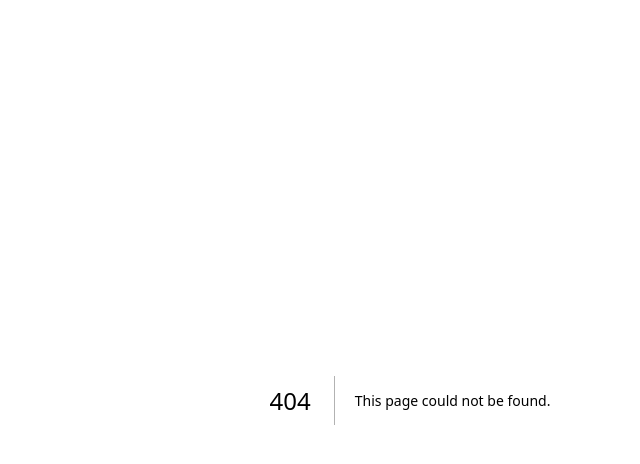
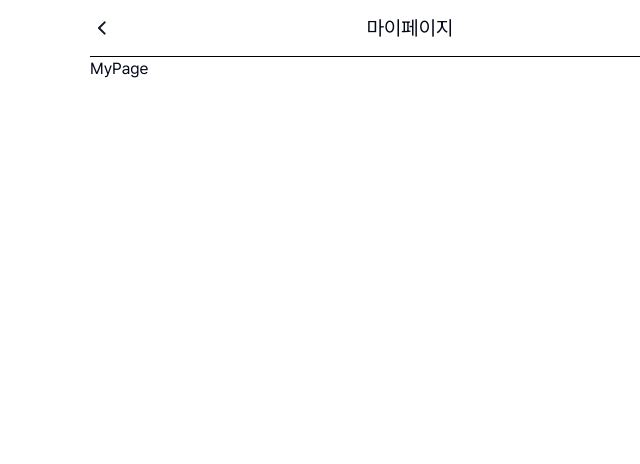
Before and after one commit to K-HTML-KNU/k-html-carbon-neutral, a Next.js app: page /mypage in a window 1280 px wide. Before the commit this address had no page. Shown: the top 464 px of the page, without its empty margins (230-870 px from the left). Built offline with nearby package versions, Linux system fonts and the light colour scheme.

Commit message:
[header] config header layout

```diff
--- /dev/null
+++ b/app/fridge/page.tsx
@@ -0,0 +1,7 @@
+export default function Fridge() {
+  return (
+    <div>
+      Fridge
+    </div>
+  )
+}
--- a/app/layout.tsx
+++ b/app/layout.tsx
@@ -1,5 +1,7 @@
 import type { Metadata } from 'next'
+
 import './globals.css'
+import Header from '@/components/Header'
 
 export const metadata: Metadata = {
   title: 'k-html carbon neutral',
@@ -13,7 +15,12 @@ export default function RootLayout({
 }>) {
   return (
     <html lang="en">
-      <body style={{ maxWidth: '640px', margin: '0 auto' }}>{children}</body>
-    </html>
+      <body style={{ maxWidth: '640px', margin: '0 auto', width: '100%', boxSizing: 'content-box' }}>
+        <Header />
+        <main>
+          {children}
+        </main>
+      </body>
+    </html >
   )
 }
--- /dev/null
+++ b/app/mypage/page.tsx
@@ -0,0 +1,7 @@
+export default function Mypage() {
+  return (
+    <div>
+      MyPage
+    </div>
+  )
+}
--- a/app/page.tsx
+++ b/app/page.tsx
@@ -2,7 +2,7 @@ import Camera from "@/components/Camera";
 
 export default function Home() {
   return (
-    <main>
+    <div>
       {/* 탄소 중립 */}
       <section></section>
       {/* 나와 관련된 레시피 */}
@@ -11,6 +11,6 @@ export default function Home() {
       <section>
         <Camera />
       </section>
-    </main>
+    </div>
   )
 }
--- /dev/null
+++ b/app/recommend/page.tsx
@@ -0,0 +1,7 @@
+export default function Recommend() {
+  return (
+    <div>
+      Recommend
+    </div>
+  )
+}
--- /dev/null
+++ b/components/Header.tsx
@@ -0,0 +1,36 @@
+'use client'
+
+import { useEffect, useState } from "react";
+import { usePathname } from "next/navigation";
+import Image from "next/image";
+import Link from "next/link";
+
+import LEFT_ARROW from '@/src/images/left-arrow.svg';
+
+const TITLE_MAP: { [key: string]: string } = {
+  "/": "홈페이지",
+  "/mypage": "마이페이지",
+  "/recommend": "추천",
+  "/fridge": "냉장고"
+}
+
+export default function Header() {
+  const pathname = usePathname();
+
+  const [title, setTitle] = useState<string>("");
+
+  useEffect(() => {
+    setTitle(TITLE_MAP[pathname] || "");
+  }, [pathname])
+
+  return (
+    <header className="flex justify-center items-center h-[56px] box-content border-b-[1px] border-black relative">
+      {pathname !== "/" && (
+        <Link href="/" className="absolute left-0">
+          <Image src={LEFT_ARROW as string} alt="뒤로가기" />
+        </Link>
+      )}
+      <h1 className="text-xl">{title}</h1>
+    </header>
+  )
+}
```
Also changed, not shown: components/Navigation.tsx (added), src/images/left-arrow.svg (added).
